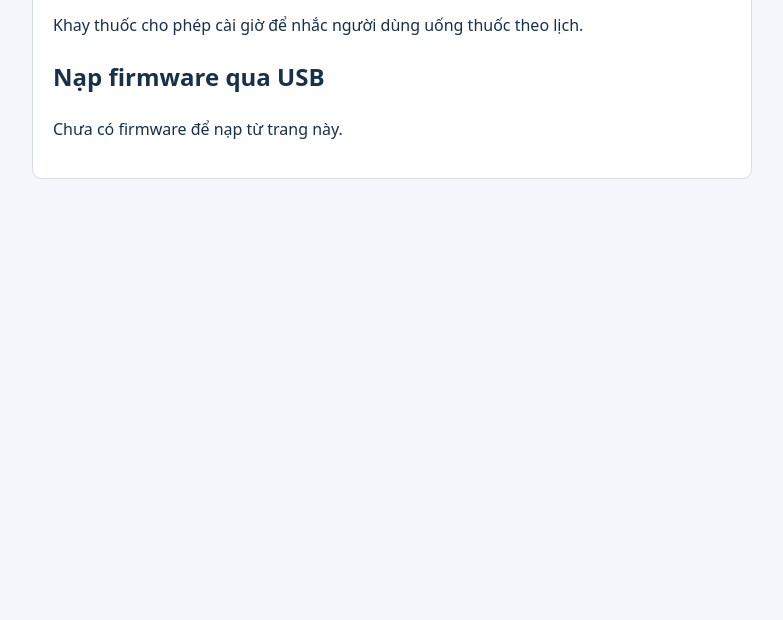
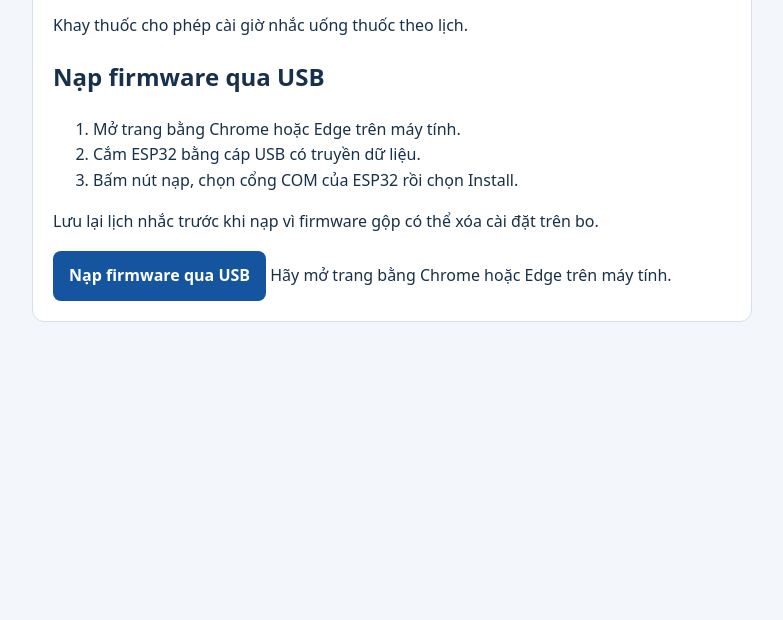
Before and after one commit to hoangtot-steam/hoangtot-steam.github.io, a plain HTML site: page khay-thuoc.html in a window 1280 px wide. Shown: the part 180-800 px from the top of the page, without its empty margins (248-1031 px from the left). Drawn offline with Linux system fonts and the light colour scheme.

Commit message:
Update khay-thuoc.html

```diff
--- a/khay-thuoc.html
+++ b/khay-thuoc.html
@@ -4,6 +4,11 @@
   <meta charset="utf-8">
   <meta name="viewport" content="width=device-width, initial-scale=1">
   <title>Khay thuốc thông minh – Hoàng Tốt STEAM</title>
+
+  <script type="module"
+    src="https://unpkg.com/esp-web-tools@10/dist/web/install-button.js?module">
+  </script>
+
   <style>
     body {
       margin: 0;
@@ -22,7 +27,7 @@
       margin-top: 1rem;
       padding: 1.25rem;
       border: 1px solid #d5deeb;
-      border-radius: .6rem;
+      border-radius: .75rem;
       background: white;
     }
 
@@ -34,19 +39,46 @@
     a {
       color: #1555a0;
     }
+
+    button {
+      padding: .75rem 1rem;
+      border: 0;
+      border-radius: .5rem;
+      background: #1555a0;
+      color: white;
+      font: inherit;
+      font-weight: 650;
+      cursor: pointer;
+    }
+
+    button:hover {
+      background: #104582;
+    }
   </style>
 </head>
+
 <body>
   <main>
-    <a href="./index.html">← Về danh sách dự án</a>
+    <a href="./">← Về danh sách dự án</a>
 
     <article>
       <h1>Khay thuốc thông minh</h1>
       <p><strong>Bo mạch</strong> ESP32</p>
-      <p>Khay thuốc cho phép cài giờ để nhắc người dùng uống thuốc theo lịch.</p>
+      <p>Khay thuốc cho phép cài giờ nhắc uống thuốc theo lịch.</p>
 
       <h2>Nạp firmware qua USB</h2>
-      <p>Chưa có firmware để nạp từ trang này.</p>
+      <ol>
+        <li>Mở trang bằng Chrome hoặc Edge trên máy tính.</li>
+        <li>Cắm ESP32 bằng cáp USB có truyền dữ liệu.</li>
+        <li>Bấm nút nạp, chọn cổng COM của ESP32 rồi chọn Install.</li>
+      </ol>
+
+      <p>Lưu lại lịch nhắc trước khi nạp vì firmware gộp có thể xóa cài đặt trên bo.</p>
+
+      <esp-web-install-button manifest="./manifest-khay-thuoc.json">
+        <button slot="activate" type="button">Nạp firmware qua USB</button>
+        <span slot="unsupported">Hãy mở trang bằng Chrome hoặc Edge trên máy tính.</span>
+      </esp-web-install-button>
     </article>
   </main>
 </body>
```
